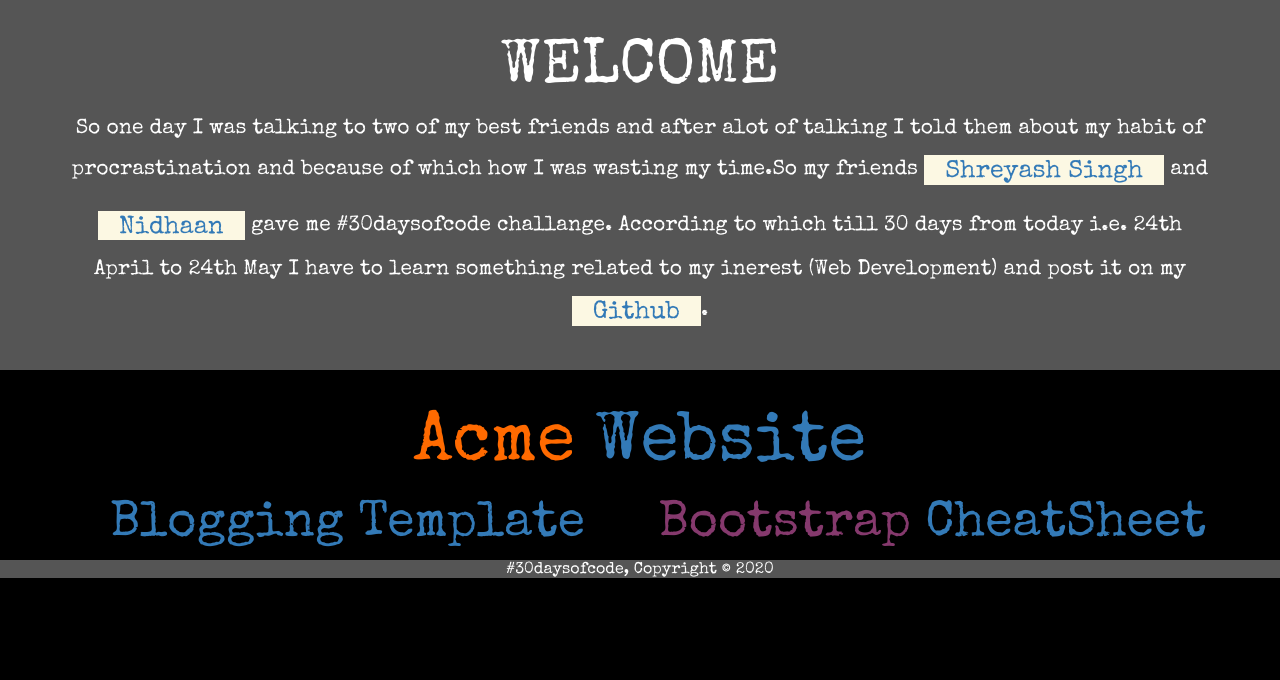
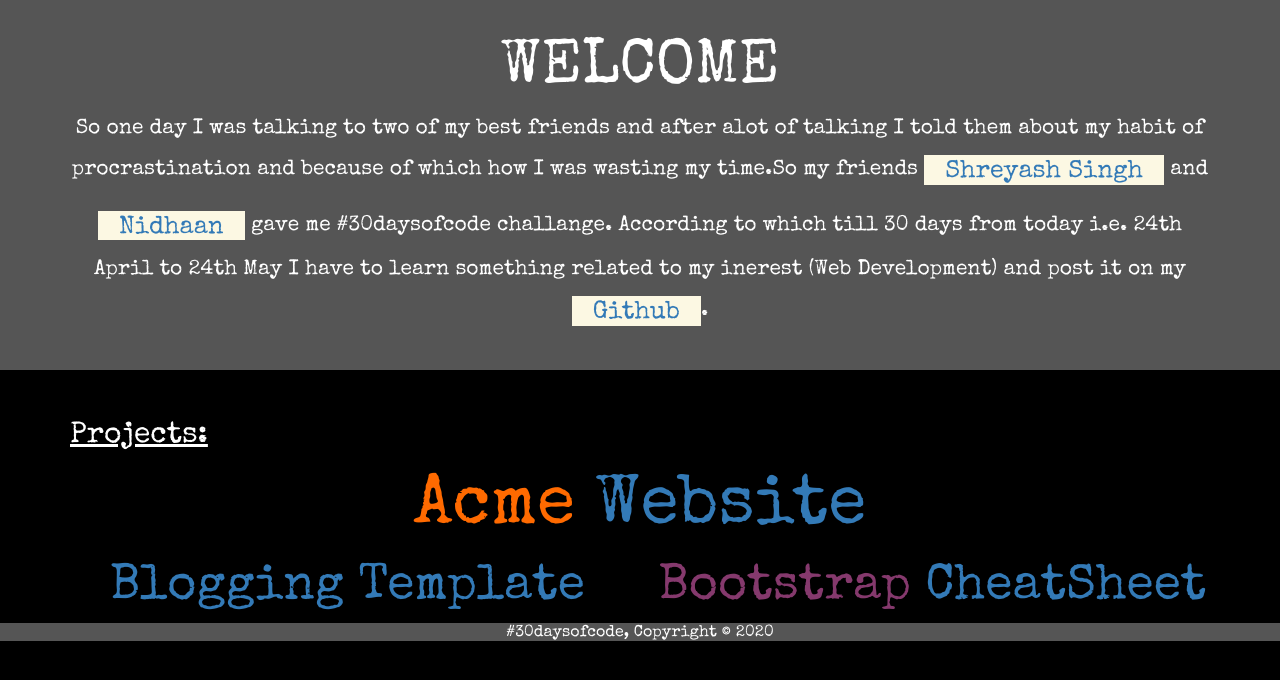
Before and after one commit to Lucifer0x17/Lucifer0x17.github.io, a plain HTML site: page index.html in a window 1280 px wide. Drawn offline with nearby package versions, Linux system fonts and the light colour scheme; files whose address does not match are found by name.

Commit message:
4th day of #30daysofcode

```diff
--- a/index.html
+++ b/index.html
@@ -16,6 +16,7 @@
 		</div>
 	</div>
 	<div class="container">
+		<h2 id="heading">Projects:</h2>
 		<div class="row">
 			<div class="col-md-12 acme">
 				<a href="Acme_wesbite/Acme_project.html"><span>Acme</span> Website</a>
--- a/style.css
+++ b/style.css
@@ -34,6 +34,10 @@ body .acme{
 body .acme span{
 	color: #ff6a00;
 }
+body .container #heading{
+	color: white;
+	text-decoration: underline solid white;
+}
 body .acme span:hover{
 	color: #c45200;
 }
```
